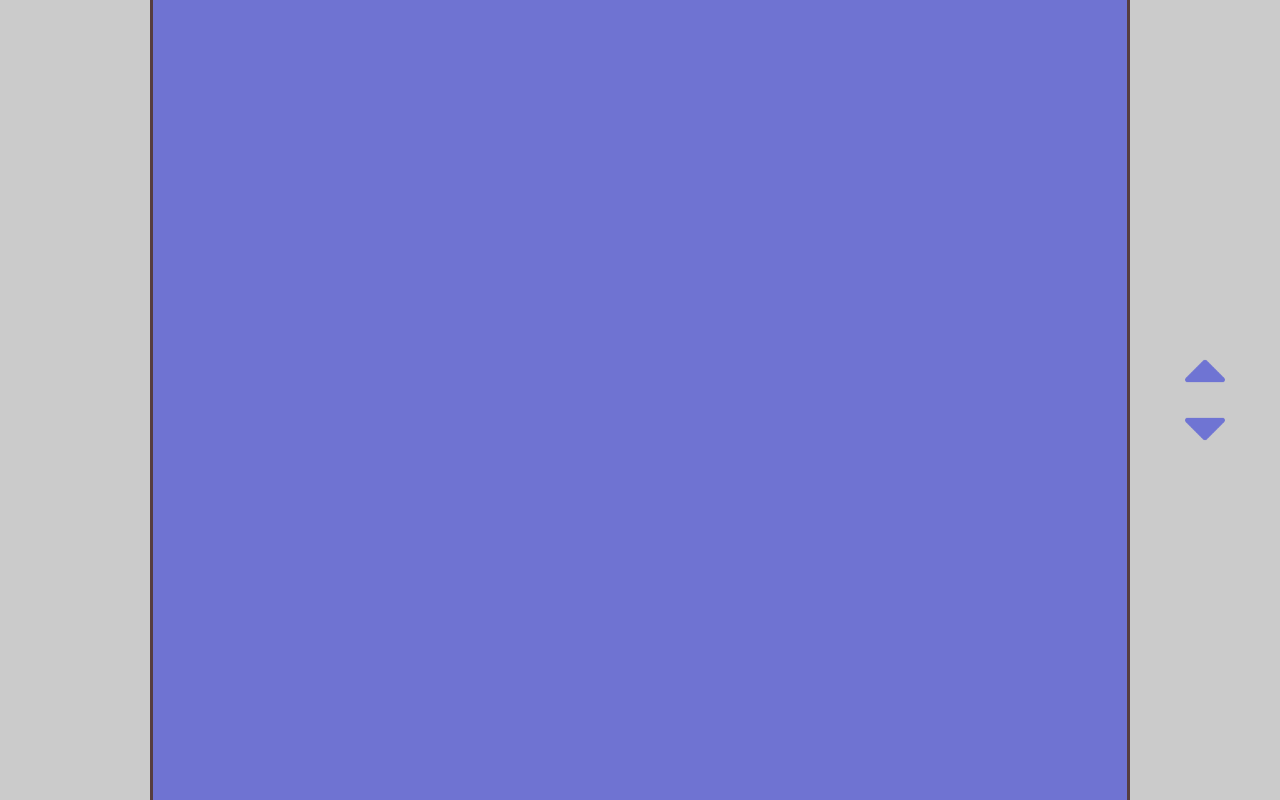
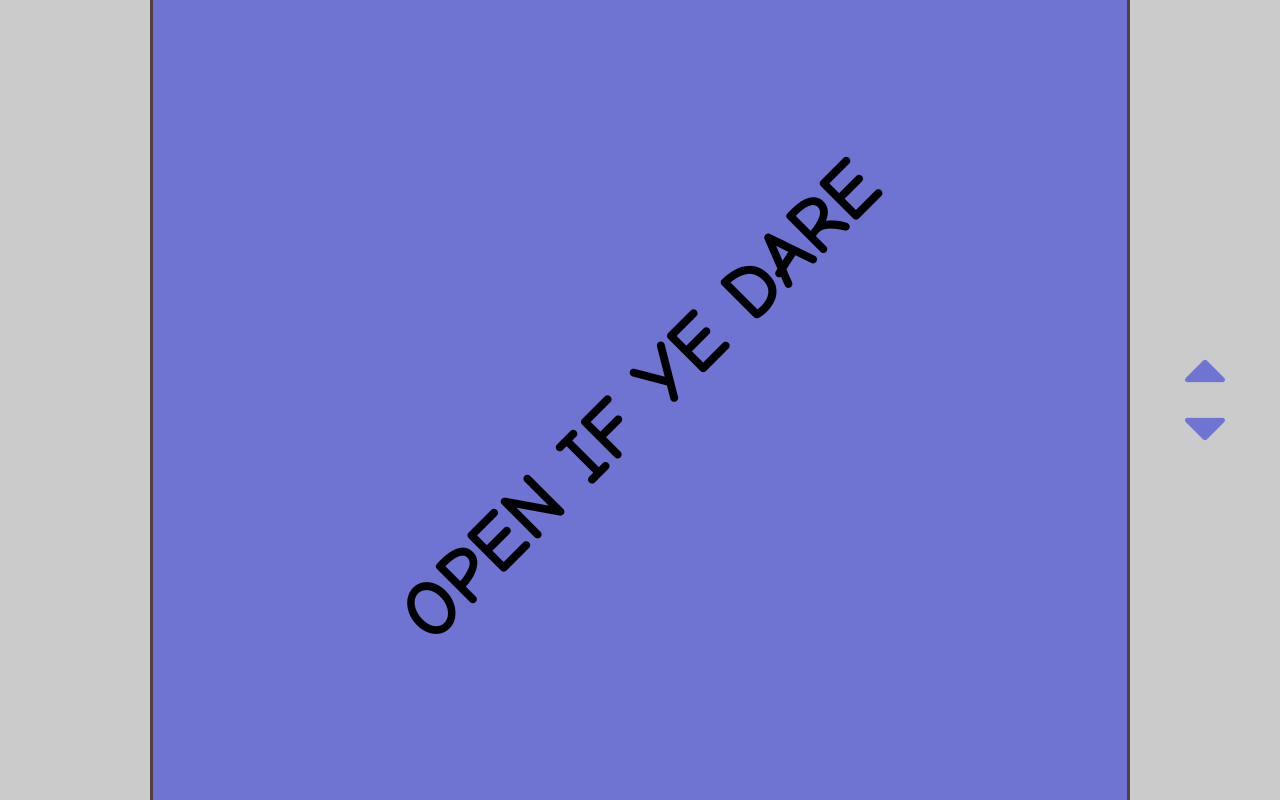
Before and after one commit to Ggoering/Turing_Mod4_Final, a website: page public/index.html in a window 1280 px wide. Drawn offline with nearby package versions, Linux system fonts and the light colour scheme; no server answers.

Commit message:
add silly stuff to garage door

```diff
--- a/public/index.html
+++ b/public/index.html
@@ -9,7 +9,7 @@
   <body>
     <div class="left wall"></div>
     <section class="garage">
-      <div class="door"></div>
+      <div class="door"><h1>OPEN IF YE DARE</h1></div>
       <header class="garage-header">
         <input class="new-garage-item" type="text" placeholder="Add some more junk">
         <input class="new-garage-reason" type="text" placeholder="Reason it's going here">
--- a/public/styles.css
+++ b/public/styles.css
@@ -12,6 +12,13 @@ body, html {
 body {
   display: flex;
   position: relative;
+}
+
+h1 {
+  font-family: "Comic Sans MS";
+  color: black;
+  font-size: 80px;
+  transform: rotateZ(-45deg);
 }
 
 h2 {
@@ -66,6 +73,7 @@ button img {
 }
 
 .door {
+  display: flex;
   height: 100%;
   background-color: #6F73D2;
   position: absolute;
@@ -73,6 +81,8 @@ button img {
   top: 0;
   z-index: 2;
   transition: all 5s linear;
+  justify-content: center;
+  align-items: center;
 }
 
 .garage-display {
```
